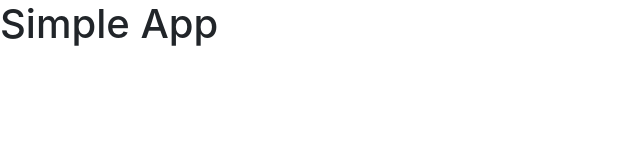
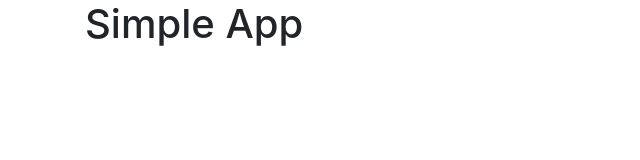
Before and after one commit to GhitaB/simple-app, a plain HTML site: page index.html in a window 1280 px wide. Shown: the whole page, without its empty margins (0-640 px from the left). Drawn offline with nearby package versions, Linux system fonts and the light colour scheme.

Commit message:
Layout: all content in one container.

```diff
--- a/index.html
+++ b/index.html
@@ -13,7 +13,10 @@
     <title>Simple App</title>
   </head>
   <body>
-    <h1>Simple App</h1>
+    <div class="container">
+      <!-- Content here -->
+      <h1>Simple App</h1>
+    </div>
 
     <!-- Optional JavaScript -->
     <!-- jQuery first, then Popper.js, then Bootstrap JS -->
```
Also changed, not shown: notes.txt.
